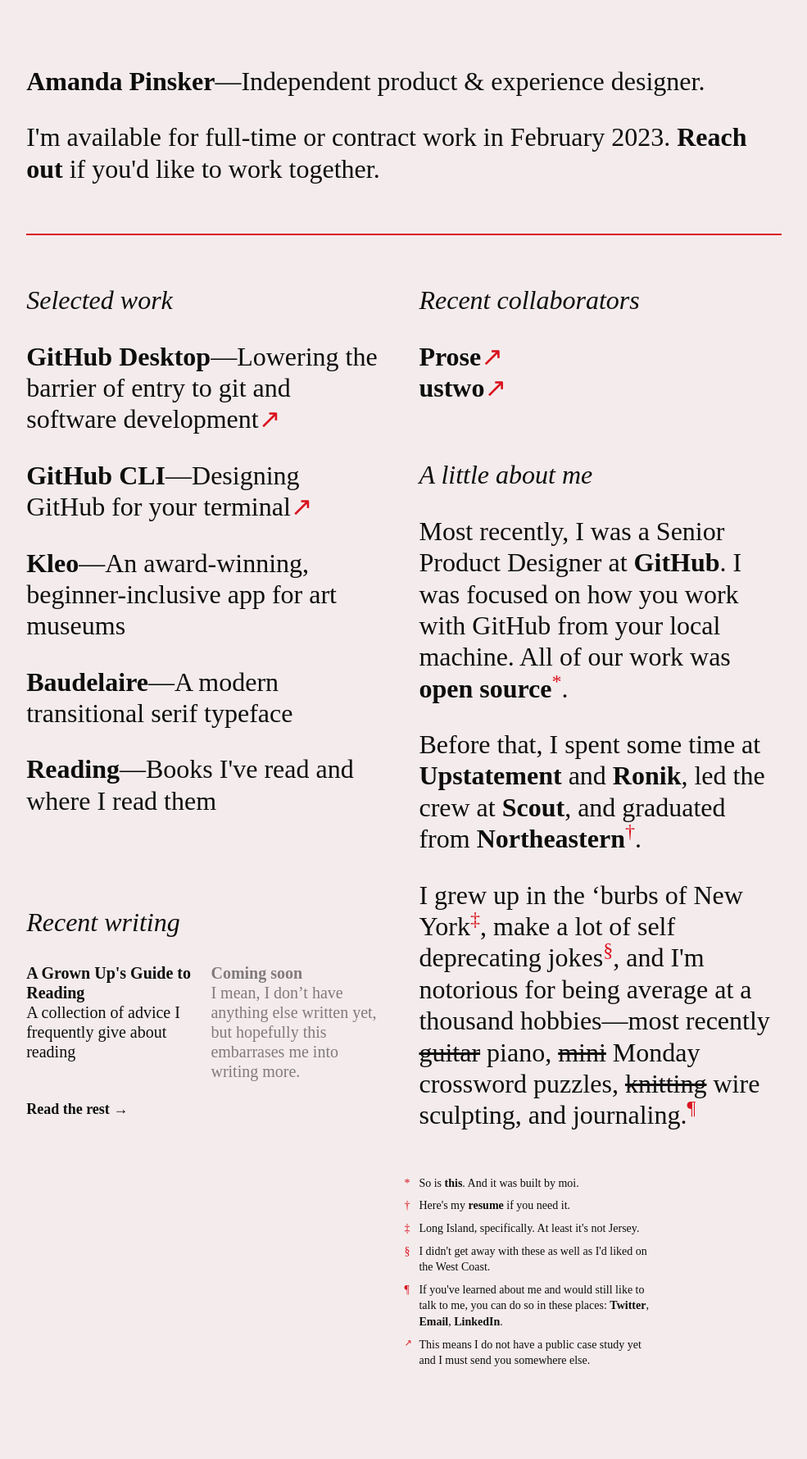
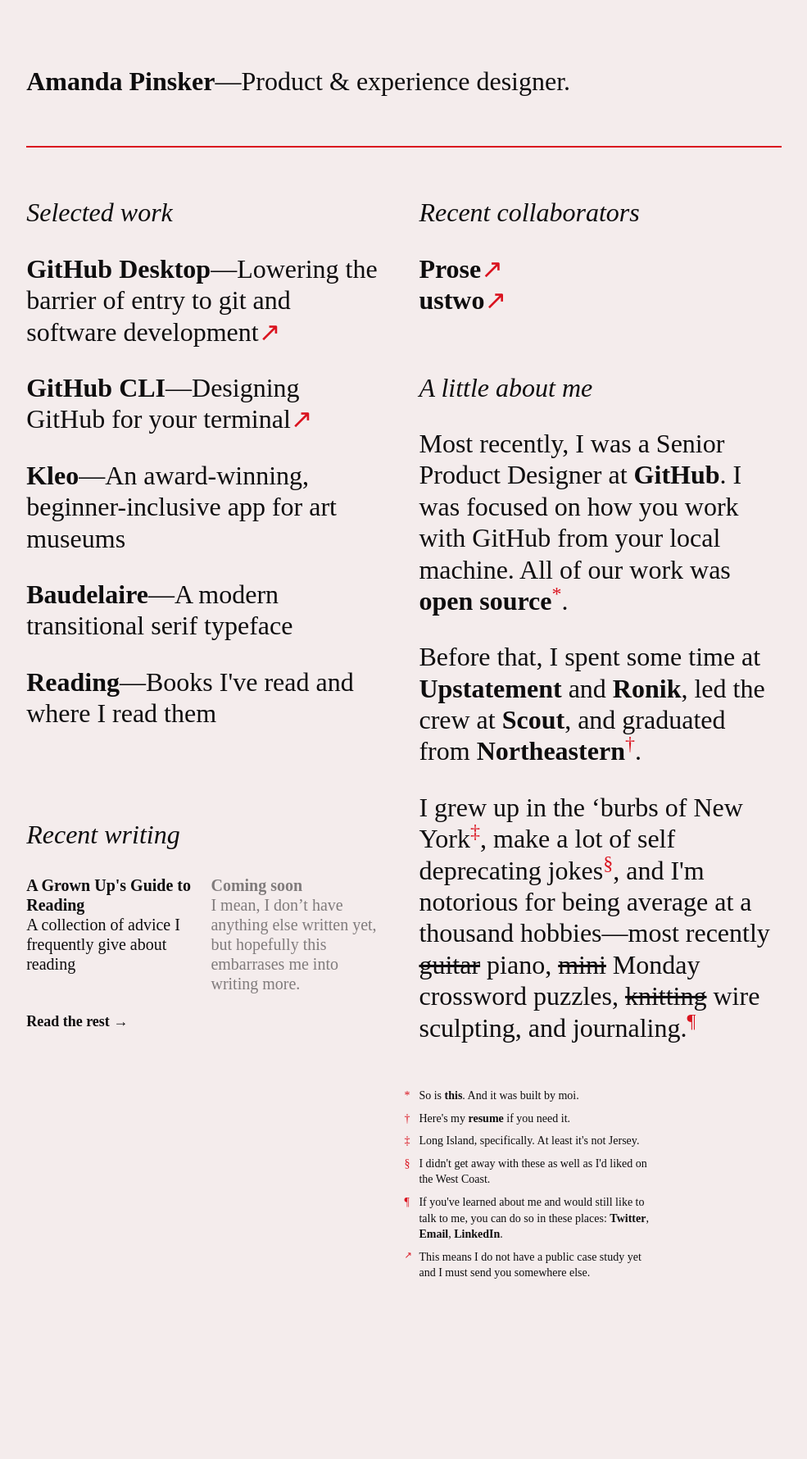
Before and after one commit to ampinsk/ampinsk.github.io, a Jekyll site: the page built from index.html, in a window 1280 px wide. Shown: the whole page at 82% size, without its empty margins (147-1132 px from the left). Built offline with Jekyll 4.4.1, drawn with Linux system fonts in a browser that asks for light colours; some web fonts are replaced; after the commit the page ends 1673 px from its top, so only the background shows below that.

Commit message:
Update index.html

```diff
--- a/index.html
+++ b/index.html
@@ -10,9 +10,8 @@
   <div class="home">
     <div class="intro">
       <div>
-        <h1><span class="hint" title="Type my name and see what happens">Amanda</span> Pinsker</h1>—Independent product & experience designer.
+        <h1><span class="hint" title="Type my name and see what happens">Amanda</span> Pinsker</h1>—Product & experience designer.
       </div>
-      <div>I'm available for full-time or contract work in February 2023. <a href="mailto:apinsker4@gmail.com">Reach out</a> if you'd like to work together.</div>
       <hr class="accent">
     </div>
     <div class="flex">
```
